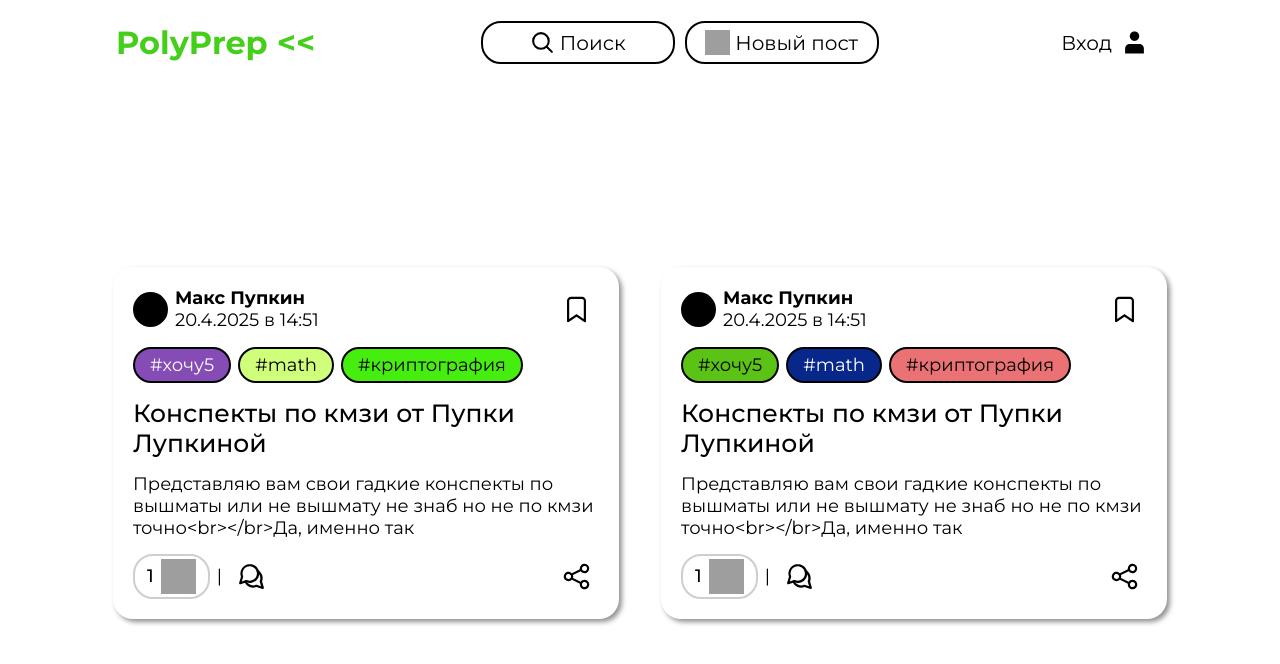
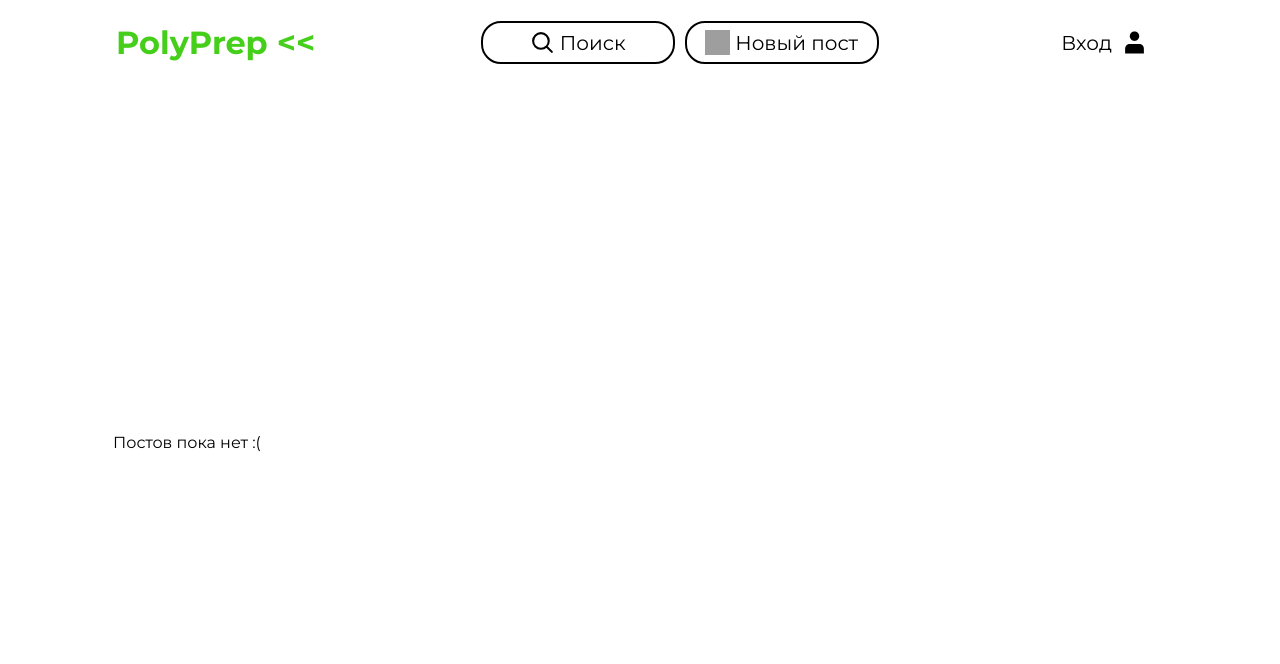
Before and after one commit to Makson4ik12/PolyPrep, a React (Create React App) app in the folder frontend/polyprep-web/: page / in a window 1280 px wide. Shown: the top 664 px of the page. Built offline with nearby package versions, Linux system fonts and the light colour scheme; grey boxes are pictures that could not be loaded.

Commit message:
1. redirect to postView after post 2. add viewpost funcs 3. add rendomposts to mainpage

```diff
--- a/frontend/polyprep-web/src/pages/MainPage.tsx
+++ b/frontend/polyprep-web/src/pages/MainPage.tsx
@@ -1,33 +1,54 @@
+import { useEffect, useState } from 'react';
 import Card from '../components/Card';
 import styles from './MainPage.module.scss'
+import { getRandomPosts, IPost } from '../server-api/posts';
+import Loader from '../components/Loader';
 
 const MainPage = () => {
+  const [posts, setPosts] = useState<IPost[]>([]);
+  const [isLoading, setIsLoading] = useState(true);
+
+    useEffect(() => {
+      (async () => {
+        setIsLoading(true);
+
+        await getRandomPosts(10)
+        .then((resp) => {
+          setPosts(resp as IPost[]);
+        })
+        .catch((error) => console.log("cannot load user posts"));
+
+        setIsLoading(false);
+      }) ()
+    }, []);
+
   return (
     <div className={styles.container}>
       <div className={styles.cards_container}>
-        <Card
-          id={1}
-          created_at={1745160699283}
-          updated_at={1745160699283}
-          scheduled_at={1745160699283}
-          author_id={1745160699283}
-          title='Конспекты по кмзи от Пупки Лупкиной'
-          text='Представляю вам свои гадкие конспекты по вышматы или не вышмату не знаб но не по кмзи точно<br></br>Да, именно так'
-          public={true}
-          hashtages={["#hype", "#math", "#hochy5"]}
-        />
-        <Card
-          id={1}
-          created_at={1745160699283}
-          updated_at={1745160699283}
-          scheduled_at={1745160699283}
-          author_id={1745160699283}
-          title='Конспекты по кмзи от Пупки Лупкиной'
-          text='Представляю вам свои гадкие конспекты по вышматы или не вышмату не знаб но не по кмзи точно<br></br>Да, именно так'
-          public={true}
-          hashtages={["#hype", "#math", "#hochy5"]}
-        />
-
+        {
+            isLoading ?
+              <Loader />
+            :
+              posts?.length === 0 ? <p>Постов пока нет :(</p>
+                :
+              <>
+                {
+                  posts?.map((item) =>
+                    <Card
+                      id={item.id}
+                      created_at={item.created_at}
+                      updated_at={item.updated_at}
+                      scheduled_at={item.scheduled_at}
+                      author_id={item.author_id}
+                      title={item.title}
+                      text={item.text}
+                      public={item.public}
+                      hashtages={item.hashtages}
+                    />
+                  )
+                }
+              </>
+          }
       </div>
     </div>
   )
--- a/frontend/polyprep-web/src/pages/NewPostPage.tsx
+++ b/frontend/polyprep-web/src/pages/NewPostPage.tsx
@@ -17,7 +17,8 @@ import IconSuccess from '../icons/success.svg'
 import IconTime from '../icons/time.svg'
 import IconBolt from '../icons/bolt.svg'
 import Loader from '../components/Loader';
-import { postPost } from '../server-api/posts';
+import { IPost, postPost } from '../server-api/posts';
+import { useNavigate } from 'react-router-dom';
 
 interface IInclude {
   name: string;
@@ -39,6 +40,7 @@ const Include = (data: IInclude) => {
 
 const NewPostPage = () => {
   const [value, setValue] = useState("");
+  const navigate = useNavigate();
 
   const [isPrivate, setIsPrivate] = useState(false);
   const [isScheduled, setIsScheduled] = useState(false);
@@ -88,8 +90,9 @@ const NewPostPage = () => {
       hashtages: formElements.hashtags.value.split(" "),
       scheduled_at: isScheduled ? new Date(formElements.data.value).getTime() : null
     })
-    .then (() => {
+    .then ((resp) => {
       setIsLoading(false);
+      navigate("/post/view/" + (resp as IPost).id);
     })
     .catch((error) => {
       setIsLoading(false);
--- a/frontend/polyprep-web/src/pages/ViewPostPage.tsx
+++ b/frontend/polyprep-web/src/pages/ViewPostPage.tsx
@@ -19,6 +19,7 @@ import IconEdit from '../icons/edit.svg'
 import IconContextMenu from '../icons/context_menu.svg'
 import { Badge } from '../components/Badge';
 import IconUnlike from '../icons/unlike.svg'
+import { getPost, IPost } from '../server-api/posts';
 
 interface IInclude {
   name: string;
@@ -57,17 +58,30 @@ const Comment = (data: IComment) => {
   )
 }
 
-// TODO: добавить кнопку поделиться и добавить в избранное, а также редактировать для поста и комментариев
-// TODO: добавить поиск и страницу редактирования поста
-
 const ViewPostPage = () => {
   const location = useLocation();
-  const post_id = location.pathname.slice(location.pathname.lastIndexOf('/') + 1, location.pathname.length);
-  const test_text = "Текст текст текстtransition: all 0.6s cubic-bezier(0.165, 0.84, 0.44, 1);transit\nТекст текст текстtransition: all 0.6s cubic-bezier(0.165, 0.84aa, 0.44, 1);transit\n"
+  const post_id = Number(location.pathname.slice(location.pathname.lastIndexOf('/') + 1, location.pathname.length) || -1);
+
+  const [isLoading, setIsLoading] = useState(true);
+  const [postData, setPostData] = useState<IPost>();
 
   const [viewIncludes, setViewIncludes] = useState(false);
   const navigate = useNavigate();
   const screenSize = HandleResponsiveView();
+
+  useEffect(() => {
+    (async () => {
+      setIsLoading(true);
+
+      await getPost(post_id)
+      .then((resp) => {
+        setPostData(resp as IPost);
+      })
+      .catch((error) => console.log("cannot load post"));
+
+      setIsLoading(false);
+    }) ()
+  }, []);
 
   return (
     <div className={styles.container}>
@@ -75,7 +89,7 @@ const ViewPostPage = () => {
         <div className={styles.top_info}>
           <div className={styles.lin_container}>
             <img src={IconUser} alt='usericon'/>
-            <p><b>Maks Pupkin</b> | 23.04.2025 в 12:22</p>
+            <p><b>User{postData?.author_id}</b> | { getDate(postData?.created_at || 0) }</p>
 
             <div className={styles.badge}>
               <img src={IconPrivate} alt='private'/>
@@ -121,14 +135,16 @@ const ViewPostPage = () => {
 
         </div>
 
-        <h2 className={styles.title}>Заголовок какой либо тут должен быть</h2>
+        <h2 className={styles.title}>{ postData?.title }</h2>
 
-        <p className={styles.text}>{test_text}</p>
+        <p className={styles.text}>{ postData?.text }</p>
 
         <div className={styles.lin_container}>
-          <Badge text='#хочу5'/>
-          <Badge text='#math'/>
-          <Badge text='#криптография'/>
+          {
+            postData?.hashtages?.map((item) =>
+              <Badge text={item}/>
+            )
+          }
         </div>
 
         <div className={styles.divider} />
--- a/frontend/polyprep-web/src/server-api/posts.tsx
+++ b/frontend/polyprep-web/src/server-api/posts.tsx
@@ -24,7 +24,7 @@ export async function postPost(data: IPost) {
     { headers: { Authorization: `Bearer ${store.getState().auth.authTokens.access_token}` } }
     );
 
-    return response;
+    return response.data;
   } catch (error: any) {
     throw error;
   }
@@ -51,6 +51,21 @@ export async function getPosts() {
 
     const response = await axios.get(
     `${SERVER_ADDRESS}${SERVER_API_VERSION}user/posts`,
+    { headers: { Authorization: `Bearer ${store.getState().auth.authTokens.access_token}` } }
+    );
+
+    return response.data;
+  } catch (error: any) {
+    throw error;
+  }
+}
+
+export async function getRandomPosts(count: number) {
+  try {
+    await validateTokens();
+
+    const response = await axios.get(
+    `${SERVER_ADDRESS}${SERVER_API_VERSION}post/random?count=${count}`,
     { headers: { Authorization: `Bearer ${store.getState().auth.authTokens.access_token}` } }
     );
 
--- a/frontend/polyprep-web/src/utils/UtilFunctions.tsx
+++ b/frontend/polyprep-web/src/utils/UtilFunctions.tsx
@@ -1,5 +1,5 @@
 export const getDate = (timestamp: number) => {
-  const data = new Date(timestamp);
+  const data = new Date(timestamp * 1000);
   return data.getDate() + "." + (data.getMonth() + 1) + "." + data.getFullYear() + " в " + data.getHours() + ":" + data.getMinutes();
 }
 
```
